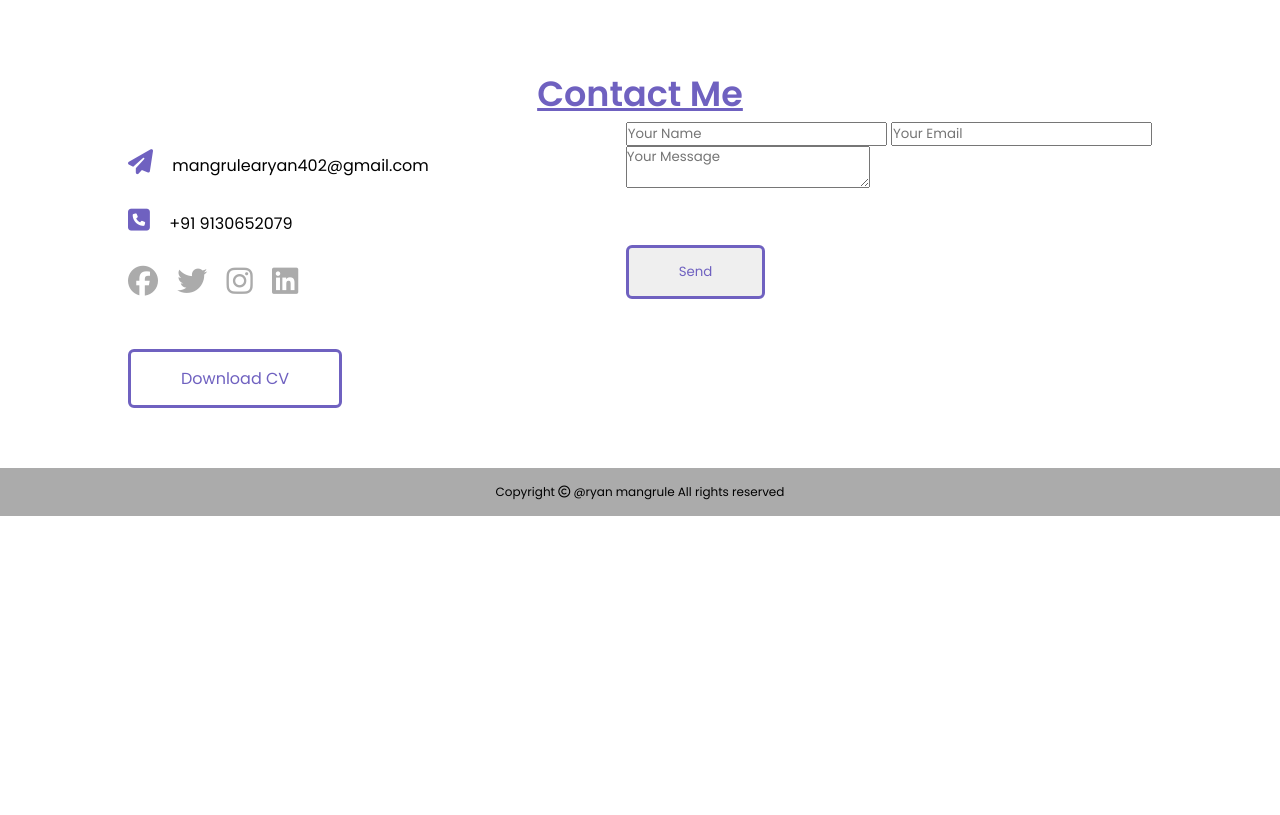
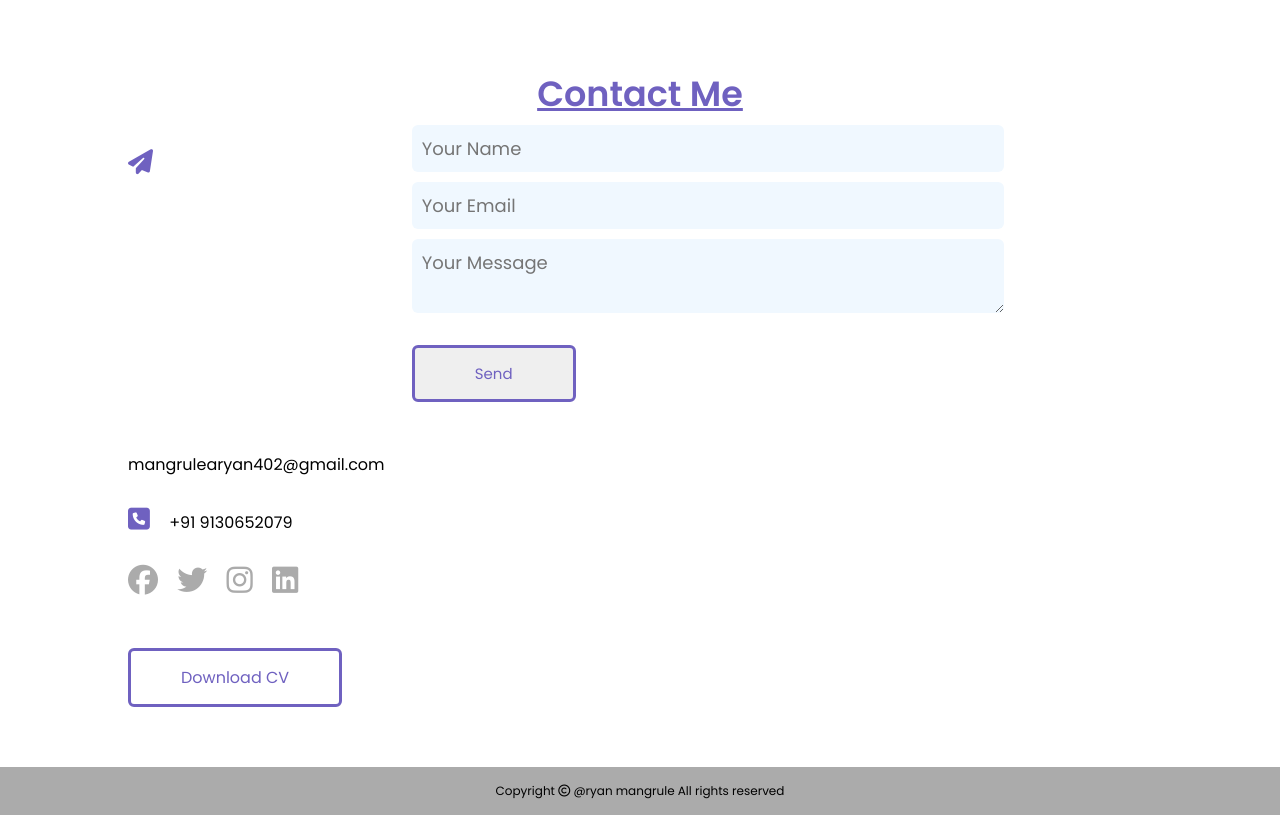
Before and after one commit to aryanmangrule402/task2, a plain HTML site: page index.html in a window 1280 px wide. Shown: the part 2210-3025 px from the top of the page. Before the commit the page ends 2726 px from the top, so only its background shows below. Drawn offline with Linux system fonts and the light colour scheme.

Commit message:
Update style.css

```diff
--- a/style.css
+++ b/style.css
@@ -275,7 +275,7 @@ font-size: 30px;
 }
 /* ---------- Contact --------- */
 .contact{
-    flex-basis: 35%;
+    flex-basis: 40%;
 }
 .contact p{
     margin-top: 30px;
@@ -318,6 +318,33 @@ font-size: 30px;
 .btn.btn2{
     display: inline-block;
 }
+.content-right form{
+    width:10%;
+    border-color: #6f61c0;
+}
+form input,form textarea{
+    width:80%;
+    border: 0;
+   padding-left: 700px;
+    outline: none;
+    background:#F0F8FF;
+    padding: 10px;
+    margin: 5px 0;
+    color: #6f61c0;
+box-sizing: border-box;
+    border-color: #6f61c0;
+    border-radius: 2px;
+    font-size:18px ;
+    border-radius: 6px;
+
+}
+form .btn2{
+
+    padding: 14px 60px;
+    font-size: 15px;
+    margin-top: 20px;
+    cursor:pointer;
+}
 /* -------- footer ----------*/
 .container-footer{
     text-align: center;
```
